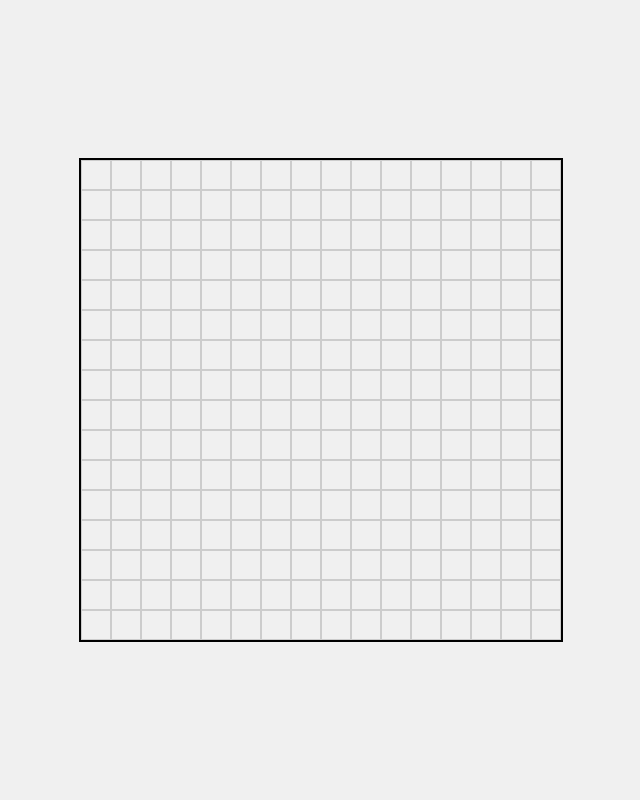
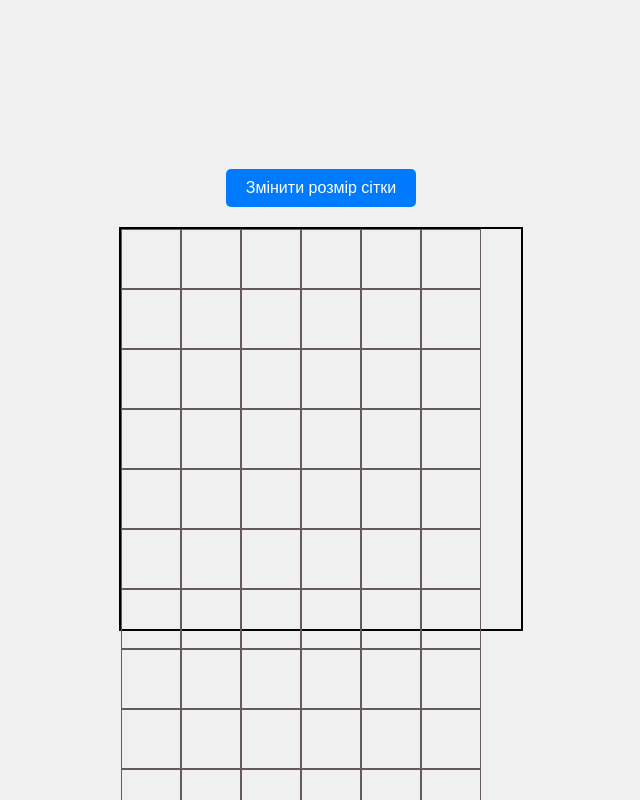
Before and after one commit to ewgerr/Etch-a-Sketch, a plain HTML site: page index.html in a window 1280 px wide. Shown: the top 800 px of the page, without its empty margins (319-959 px from the left). Drawn offline with Linux system fonts and the light colour scheme.

Commit message:
choise size grid

```diff
--- a/index.html
+++ b/index.html
@@ -3,10 +3,13 @@
 <head>
     <meta charset="UTF-8">
     <meta name="viewport" content="width=device-width, initial-scale=1.0">
-    <title>Сітка 16x16</title>
+    <title>Сітка для малювання</title>
     <link rel="stylesheet" href="styles.css">
 </head>
 <body>
+    <div id="controls">
+        <button id="resize-button">Змінити розмір сітки</button>
+    </div>
     <div id="container"></div>
     <script src="script.js"></script>
 </body>
--- a/script.js
+++ b/script.js
@@ -1,12 +1,17 @@
 const container = document.getElementById('container');
-const gridSize = 16;
+const resizeButton = document.getElementById('resize-button');
+const maxGridSize = 100;
+function createGrid(size) {
+    container.innerHTML = '';
+    const itemSize = 960 / size;
 
-function createGrid() {
-    for (let i = 0; i < gridSize * gridSize; i++) {
+    for (let i = 0; i < size * size; i++) {
         const gridItem = document.createElement('div');
         gridItem.classList.add('grid-item');
+        gridItem.style.width = `${itemSize}px`;
+        gridItem.style.height = `${itemSize}px`;
 
-        // Додаємо обробник події для наведення миші
+
         gridItem.addEventListener('mouseenter', () => {
             gridItem.classList.add('hovered');
         });
@@ -15,4 +20,18 @@ function createGrid() {
     }
 }
 
-createGrid();
+
+function promptGridSize() {
+    let size = parseInt(prompt('Введіть кількість квадратів на сторону (максимум 100):', 16));
+
+    if (isNaN(size) || size <= 0 || size > maxGridSize) {
+        alert('Будь ласка, введіть число від 1 до 100.');
+        return;
+    }
+
+    createGrid(size);
+}
+
+createGrid(16);
+
+resizeButton.addEventListener('click', promptGridSize);
--- a/styles.css
+++ b/styles.css
@@ -1,27 +1,47 @@
 body {
     display: flex;
+    flex-direction: column;
+    align-items: center;
     justify-content: center;
-    align-items: center;
     height: 100vh;
     margin: 0;
     background-color: #f0f0f0;
+    font-family: Arial, sans-serif;
+}
+
+#controls {
+    margin-bottom: 20px;
+}
+
+#resize-button {
+    padding: 10px 20px;
+    font-size: 16px;
+    cursor: pointer;
+    background-color: #007bff;
+    color: white;
+    border: none;
+    border-radius: 5px;
+    transition: background-color 0.3s ease;
+}
+
+#resize-button:hover {
+    background-color: #0056b3;
 }
 
 #container {
     display: flex;
     flex-wrap: wrap;
-    width: 480px;
-    height: 480px;
+    width: 400px;
+    height: 400px;
     border: 2px solid #000;
 }
 
+.grid-item {
+    box-sizing: border-box;
+    border: 1px solid #675a5a;
+    transition: background-color 0.3s ease;
+}
 
-.grid-item {
-    width: 30px;
-    height: 30px;
-    box-sizing: border-box;
-    border: 1px solid #ccc;
+.hovered{
+    background-color: rgb(244, 6, 6);
 }
-.grid-item:hover {
-    background-color: black; /* Або будь-який інший колір */
-}
```
